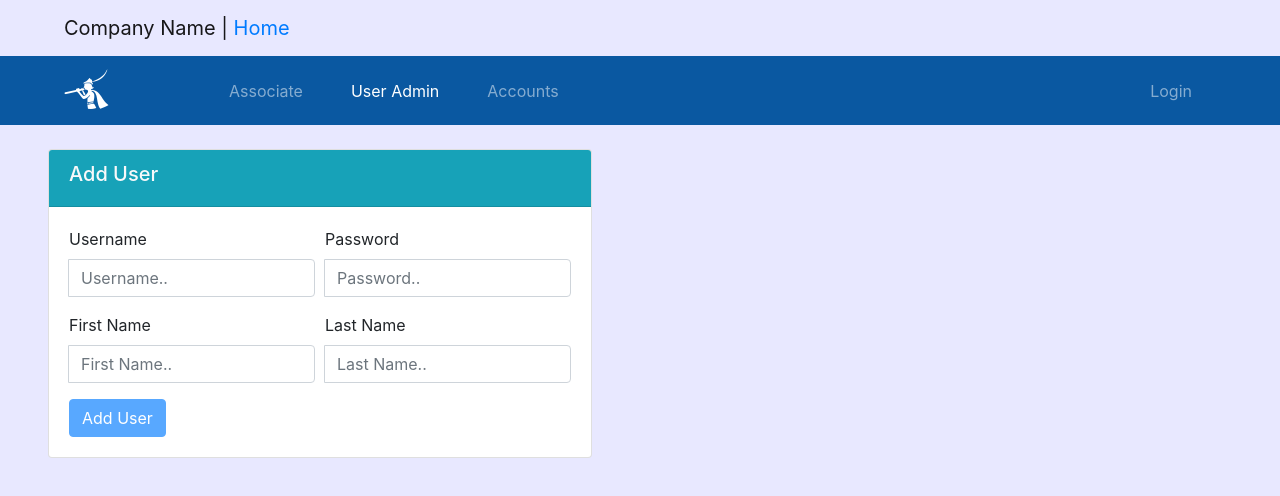
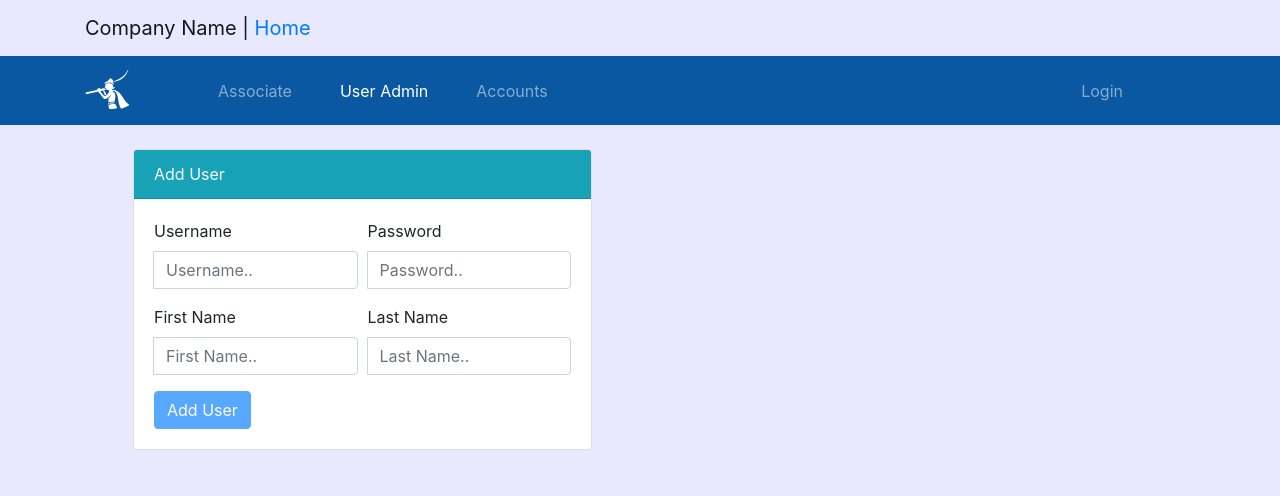
Before and after one commit to djtorel/practice-web-client, an Angular app: page /admin in a window 1280 px wide. Shown: the top 496 px of the page. Built offline with nearby package versions, Linux system fonts and the light colour scheme.

Commit message:
put content in containers to give gutters at side

```diff
--- a/src/app/app.component.html
+++ b/src/app/app.component.html
@@ -1,5 +1,2 @@
 <app-navbar></app-navbar>
-
-<div class="">
-  <router-outlet class="mx-5" style="min-height: 500px;"></router-outlet>
-</div>
+<router-outlet class="mx-5"></router-outlet>
--- a/src/app/main/user-admin/add-user/add-user.component.html
+++ b/src/app/main/user-admin/add-user/add-user.component.html
@@ -2,8 +2,8 @@
   <div class="row">
     <div class="px-5 col-lg-6 col-xs-12 col-sm-12">
       <div class="card">
-        <div class="bg-info card-header">
-          <h5 class="text-light">Add User</h5>
+        <div class="bg-info card-header text-light">
+          Add User
         </div>
         <div *ngIf="isFormError(form)" class="alert alert-danger border-bottom" style="border: none; border-radius: 0;">
           <div>Required field missing!</div>
--- a/src/app/main/user-admin/user-admin.component.html
+++ b/src/app/main/user-admin/user-admin.component.html
@@ -1 +1,3 @@
-<app-add-user></app-add-user>
+<div class="container">
+    <app-add-user></app-add-user>
+</div>
--- a/src/app/navbar/navbar.component.html
+++ b/src/app/navbar/navbar.component.html
@@ -1,38 +1,38 @@
 <nav class="navbar navbar-expand-lg navbar-light nav-header d-none d-sm-block">
-  <span class="navbar-brand mx-5">
+  <div class="container">
+    <span class="navbar-brand ">
       Company Name |
       <a routerLinkActive="active current" class="nav-item active" routerLink="/">Home</a>
     </span>
+  </div>
 </nav>
 <nav class="navbar navbar-expand-lg navbar-dark nav-footer">
-  <div class="navbar-brand mx-5">
+  <div class="container">
+    <div class="navbar-brand ">
       <i class="fab fa-pied-piper-alt fa-2x"></i>
     </div>
-  <button (click)="onToggleMenu()" class="navbar-toggler" type="button mx-5">
+    <button (click)="onToggleMenu()" class="navbar-toggler" type="button ">
       <span class="navbar-toggler-icon"></span>
     </button>
     <div class="collapse navbar-collapse mx-5" [class.show]="isExpanded">
       <ul class="navbar-nav mr-auto">
-      <li class="nav-item my-1 mx-3"
-        routerLinkActive="active current" >
+        <li class="nav-item my-1 mx-3" routerLinkActive="active current">
           <a routerLink="/associate" class="nav-link">Associate</a>
         </li>
-      <li class="nav-item my-1 mx-3"
-        routerLinkActive="active current" >
+        <li class="nav-item my-1 mx-3" routerLinkActive="active current">
           <a routerLink="/admin" class="nav-link">User Admin</a>
         </li>
-      <li class="nav-item my-1 mx-3"
-        routerLinkActive="active current" >
+        <li class="nav-item my-1 mx-3" routerLinkActive="active current">
           <a routerLink="/accounts" class="nav-link">Accounts</a>
         </li>
       </ul>
       <div class="my-2 my-lg-0">
         <ul class="navbar-nav mr-auto">
-        <li class="nav-item mx-3"
-          routerLinkActive="active current" >
+          <li class="nav-item mx-3" routerLinkActive="active current">
             <a routerLink="/login" class="nav-link">Login</a>
           </li>
         </ul>
       </div>
     </div>
+  </div>
 </nav>
```
Lines whose indentation alone changed are shown as unchanged.
